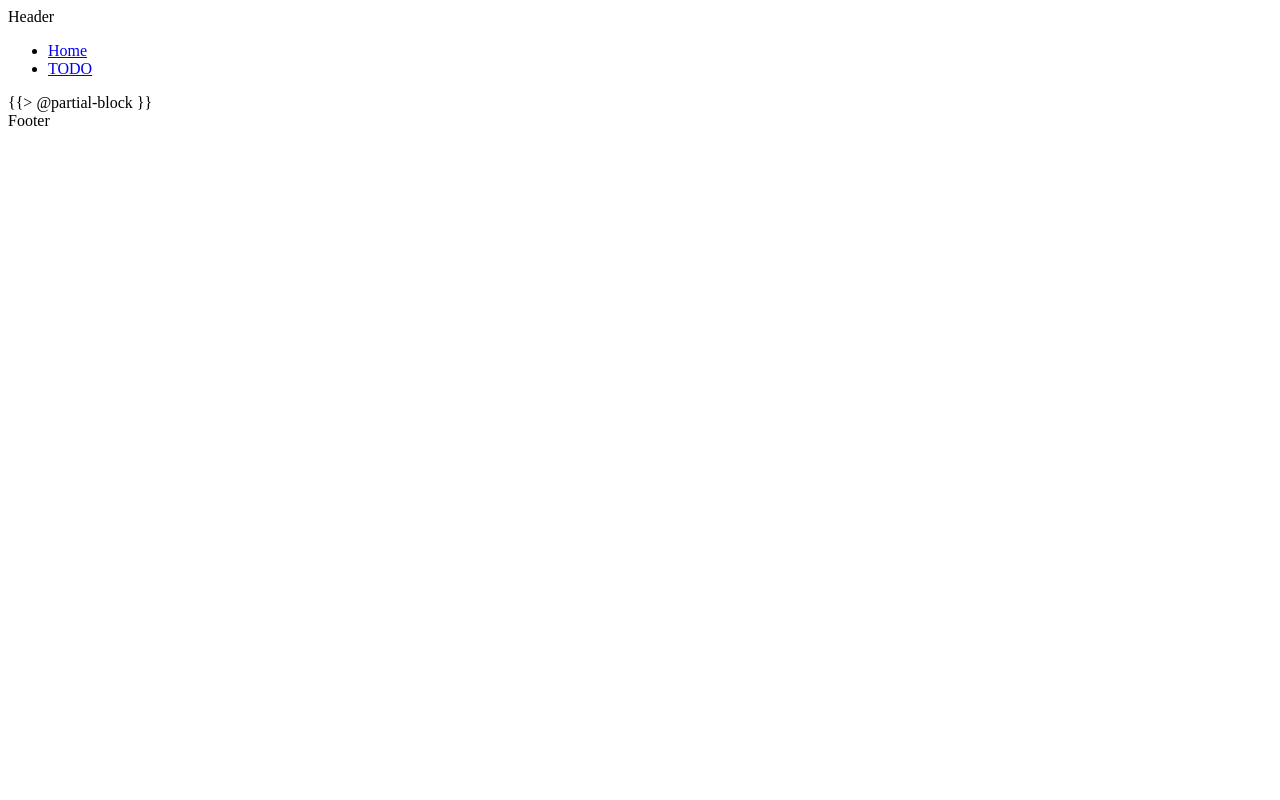
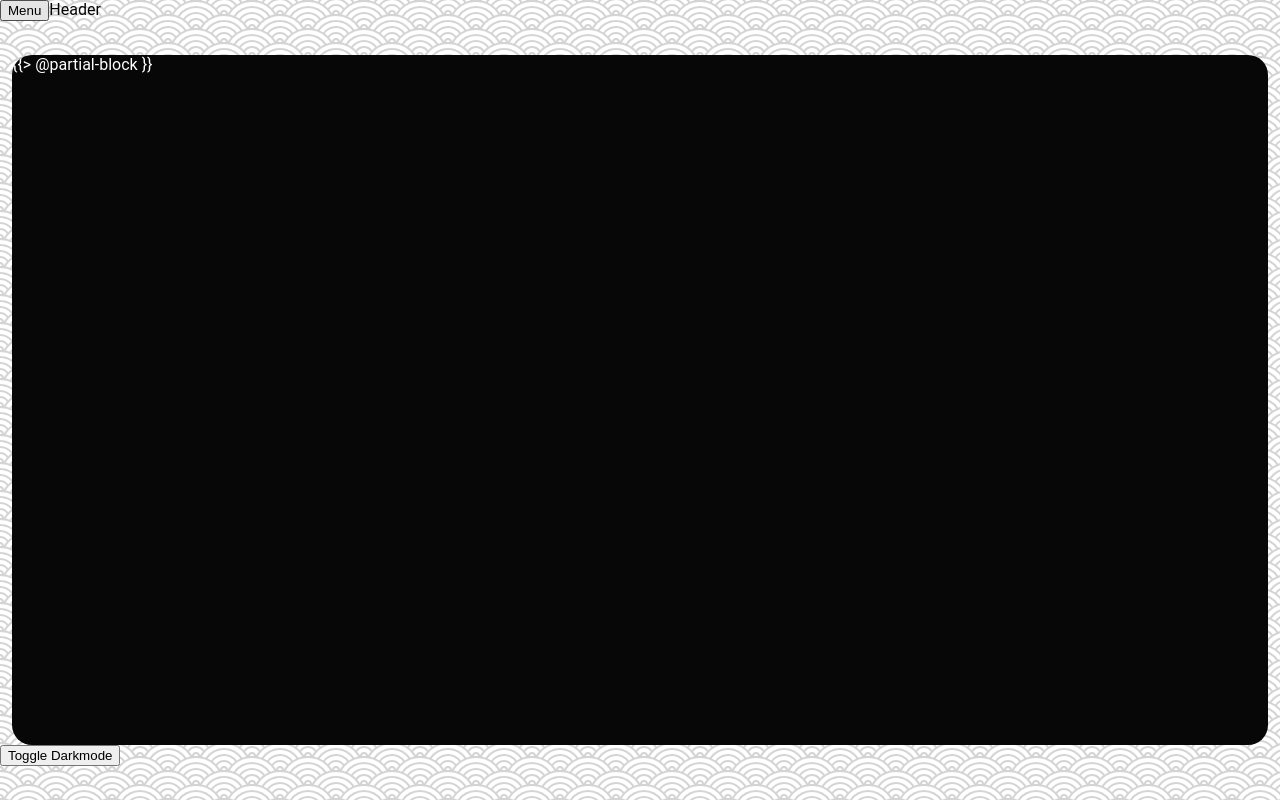
Before and after one commit to marcusrognes/vanilla-notes, a website: page src/parts/layout.html in a window 1280 px wide. Drawn offline with Linux system fonts and the light colour scheme; files that its build step writes are made by us from their sources; files whose address does not match are found by name.

Commit message:
Added basic css and dark mode switcher

```diff
--- a/src/parts/layout.html
+++ b/src/parts/layout.html
@@ -12,8 +12,16 @@
 		<meta name="theme-color" content="#fafafa" />
 	</head>
 
-	<body>
-		<header>Header</header>
+	<body
+		class="dark"
+		onclick="if(document.body.classList.contains('menu-open')) document.body.classList.remove('menu-open')"
+	>
+		<div class="layout">
+			<header>
+				<button onclick="setTimeout(() => document.body.classList.toggle('menu-open'))">
+					Menu</button
+				>Header
+			</header>
 			<aside>
 				<nav>
 					<ul>
@@ -21,7 +29,7 @@
 							<a href="/"> Home </a>
 						</li>
 						<li>
-						<a href="/todo/"> TODO </a>
+							<a href="/todos/"> TODO </a>
 						</li>
 					</ul>
 				</nav>
@@ -29,8 +37,12 @@
 
 			<section class="content">{{> @partial-block }}</section>
 
-		<footer>Footer</footer>
-
+			<footer>
+				<button onclick="document.body.classList.toggle('dark')">
+					Toggle Darkmode
+				</button>
+			</footer>
+		</div>
 		<script src="/js/ui.js"></script>
 	</body>
 </html>
```
Also changed, not shown: package.json (+5 -3 lines), dist/css/layout.css, 1 other file. Lines whose indentation alone changed are shown as unchanged.
